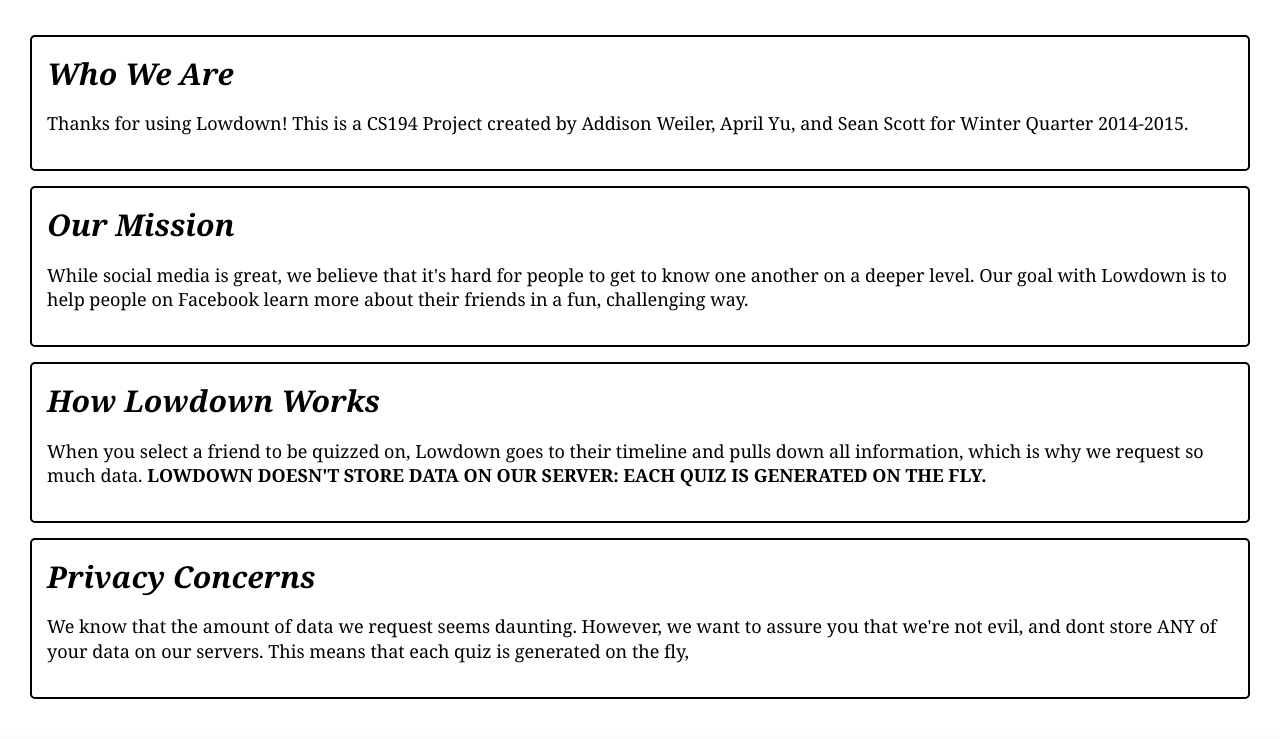
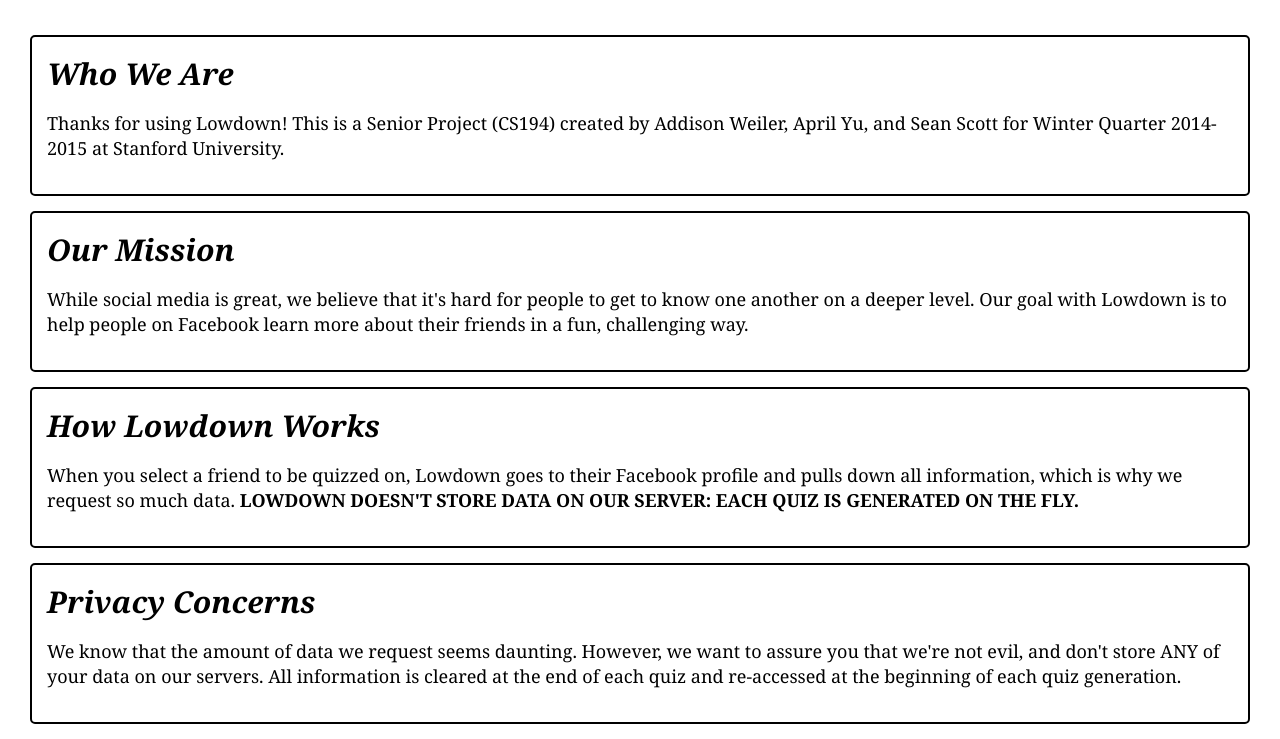
Before and after one commit to addisonweiler/CS194Project, a Django app: template Lowdown_Backend/Lowdown/Facebook_App/templates/about.html in a window 1280 px wide. Shown: the part 65-804 px from the top of the page. Before the commit the page ends 764 px from the top, so only its background shows below. Run offline with Django 3.2, Linux system fonts and the light colour scheme; the template is opened without the code that fills it, so the values that code supplies are empty; some libraries are stand-ins or nearby versions.

Commit message:
edited about page

```diff
--- a/Lowdown_Backend/Lowdown/Facebook_App/templates/about.html
+++ b/Lowdown_Backend/Lowdown/Facebook_App/templates/about.html
@@ -7,7 +7,7 @@
 	<div id="paragraph">
 		<h2> Who We Are</h2>
 		<p>
-			Thanks for using Lowdown! This is a CS194 Project created by Addison Weiler, April Yu, and Sean Scott for Winter Quarter 2014-2015.
+			Thanks for using Lowdown! This is a Senior Project (CS194) created by Addison Weiler, April Yu, and Sean Scott for Winter Quarter 2014-2015 at Stanford University.
 		</p>
 	</div>
 
@@ -21,14 +21,14 @@
 	<div id="paragraph">
 		<h2> How Lowdown Works </h2>
 		<p>
-			When you select a friend to be quizzed on, Lowdown goes to their timeline and pulls down all information, which is why we request so much data. <b> LOWDOWN DOESN'T STORE DATA ON OUR SERVER: EACH QUIZ IS GENERATED ON THE FLY. </b>
+			When you select a friend to be quizzed on, Lowdown goes to their Facebook profile and pulls down all information, which is why we request so much data. <b> LOWDOWN DOESN'T STORE DATA ON OUR SERVER: EACH QUIZ IS GENERATED ON THE FLY. </b>
 		</p>
 	</div>
 
 	<div id="paragraph">
 		<h2> Privacy Concerns </h2>
 		<p>
-			We know that the amount of data we request seems daunting. However, we want to assure you that we're not evil, and dont store ANY of your data on our servers. This means that each quiz is generated on the fly,
+			We know that the amount of data we request seems daunting. However, we want to assure you that we're not evil, and don't store ANY of your data on our servers.  All information is cleared at the end of each quiz and re-accessed at the beginning of each quiz generation.
 		</p>
 	</div>
 
```
